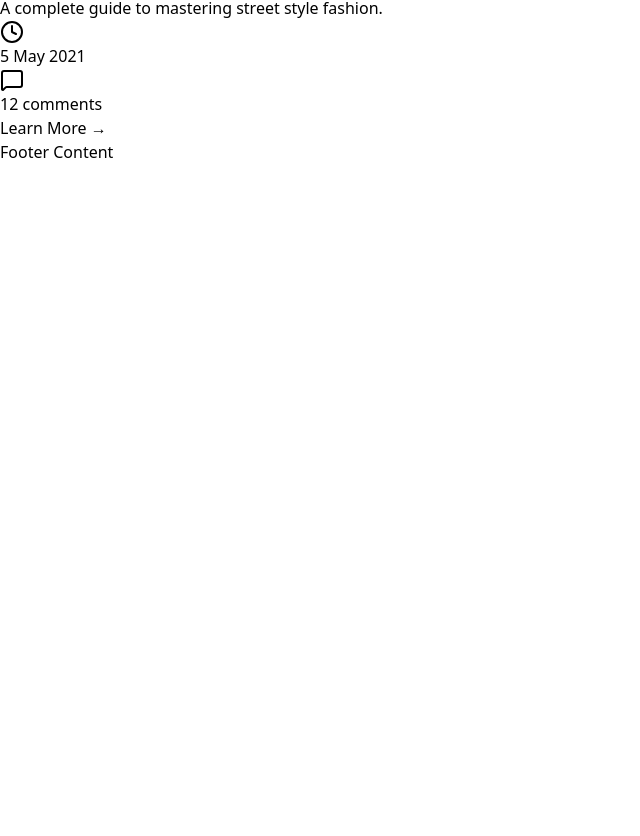
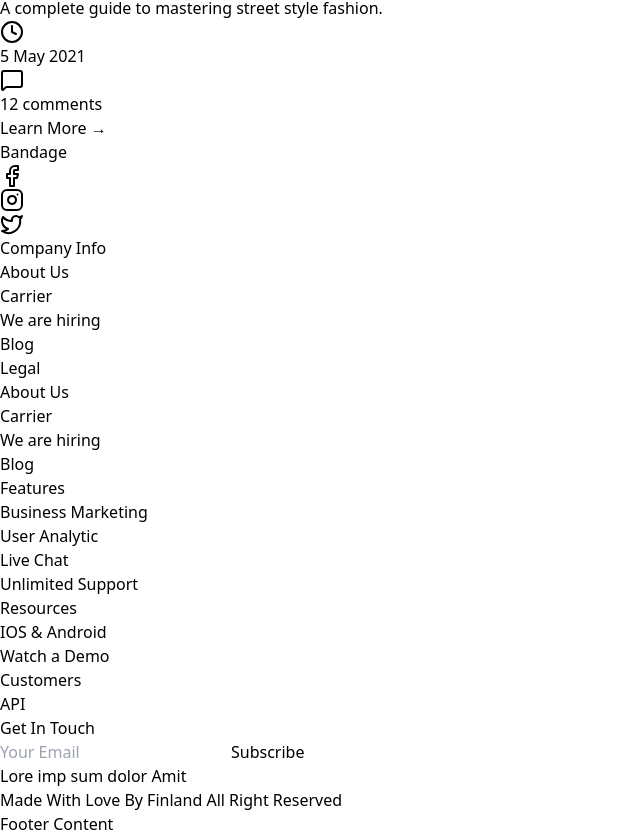
Before and after one commit to bsrayapici/dodo_final_ecommerce_website, a React (Vite) app: page / in a window 1280 px wide. Shown: the part 9712-10548 px from the top of the page, without its empty margins (0-640 px from the left). Before the commit the page ends 9876 px from the top, so only its background shows below. Built offline with nearby package versions, Linux system fonts and the light colour scheme.

Commit message:
Footer done

```diff
--- a/src/layouts/Footer.jsx
+++ b/src/layouts/Footer.jsx
@@ -1,9 +1,90 @@
+import React from "react";
+import { Facebook, Instagram, Twitter } from "lucide-react";
+
 const Footer = () => {
-    return (
-      <footer>
-        {/* footer içeriği */}
-      </footer>
-    );
-  };
+  return (
+    <footer className="bg-[#FAFAFA] text-[#737373] text-sm">
+      <div className="max-w-7xl mx-auto px-4 md:px-20 pt-10 pb-6">
+        {/* Top Row: Logo & Social */}
+        <div className="flex flex-col md:flex-row justify-between items-center border-b border-gray-200 pb-6 mb-6 gap-4">
+          <h3 className="text-2xl font-bold text-[#252B42]">Bandage</h3>
+          <div className="flex gap-4 text-[#252B42]">
+            <Facebook className="w-5 h-5 cursor-pointer hover:text-[#2DC071]" />
+            <Instagram className="w-5 h-5 cursor-pointer hover:text-[#2DC071]" />
+            <Twitter className="w-5 h-5 cursor-pointer hover:text-[#2DC071]" />
+          </div>
+        </div>
 
-  export default Footer;
+        {/* Link Groups */}
+        <div className="flex flex-wrap justify-between gap-8 mb-10">
+          {/* Column 1 */}
+          <div className="min-w-[150px]">
+            <h4 className="font-bold text-[#252B42] mb-3">Company Info</h4>
+            <ul className="space-y-2">
+              <li>About Us</li>
+              <li>Carrier</li>
+              <li>We are hiring</li>
+              <li>Blog</li>
+            </ul>
+          </div>
+
+          {/* Column 2 */}
+          <div className="min-w-[150px]">
+            <h4 className="font-bold text-[#252B42] mb-3">Legal</h4>
+            <ul className="space-y-2">
+              <li>About Us</li>
+              <li>Carrier</li>
+              <li>We are hiring</li>
+              <li>Blog</li>
+            </ul>
+          </div>
+
+          {/* Column 3 */}
+          <div className="min-w-[150px]">
+            <h4 className="font-bold text-[#252B42] mb-3">Features</h4>
+            <ul className="space-y-2">
+              <li>Business Marketing</li>
+              <li>User Analytic</li>
+              <li>Live Chat</li>
+              <li>Unlimited Support</li>
+            </ul>
+          </div>
+
+          {/* Column 4 */}
+          <div className="min-w-[150px]">
+            <h4 className="font-bold text-[#252B42] mb-3">Resources</h4>
+            <ul className="space-y-2">
+              <li>IOS & Android</li>
+              <li>Watch a Demo</li>
+              <li>Customers</li>
+              <li>API</li>
+            </ul>
+          </div>
+
+          {/* Subscription */}
+          <div className="min-w-[250px] flex-1">
+            <h4 className="font-bold text-[#252B42] mb-3">Get In Touch</h4>
+            <div className="flex flex-col sm:flex-row gap-2">
+              <input
+                type="email"
+                placeholder="Your Email"
+                className="flex-1 border border-gray-300 px-4 py-2 rounded"
+              />
+              <button className="bg-[#23A6F0] text-white px-4 py-2 rounded hover:bg-blue-600 transition">
+                Subscribe
+              </button>
+            </div>
+            <p className="text-xs text-[#737373] mt-2">Lore imp sum dolor Amit</p>
+          </div>
+        </div>
+
+        {/* Bottom Line */}
+        <div className="text-center text-xs text-[#737373] pt-4 border-t border-gray-200">
+          Made With Love By Finland All Right Reserved
+        </div>
+      </div>
+    </footer>
+  );
+};
+
+export default Footer;
```
